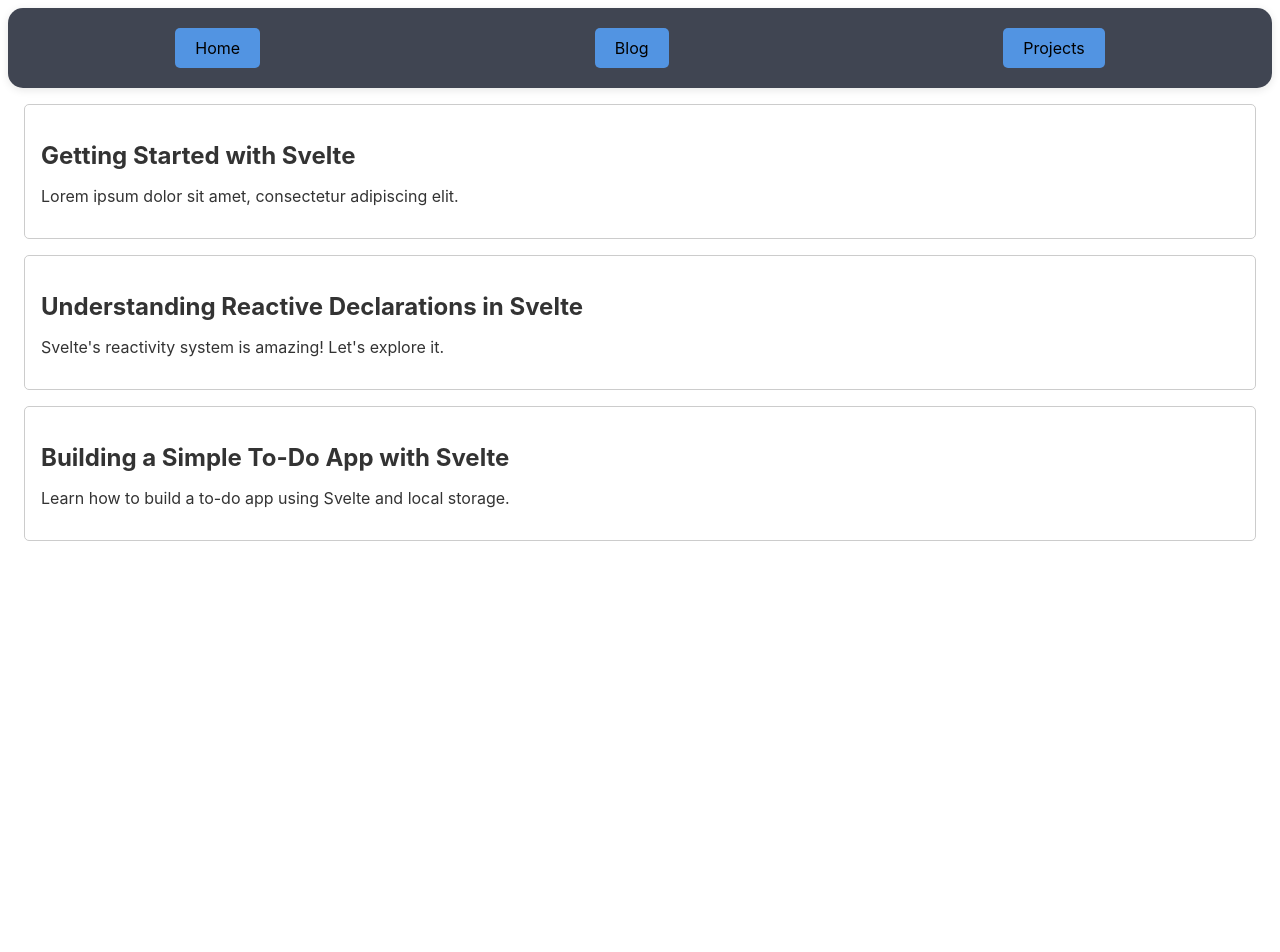
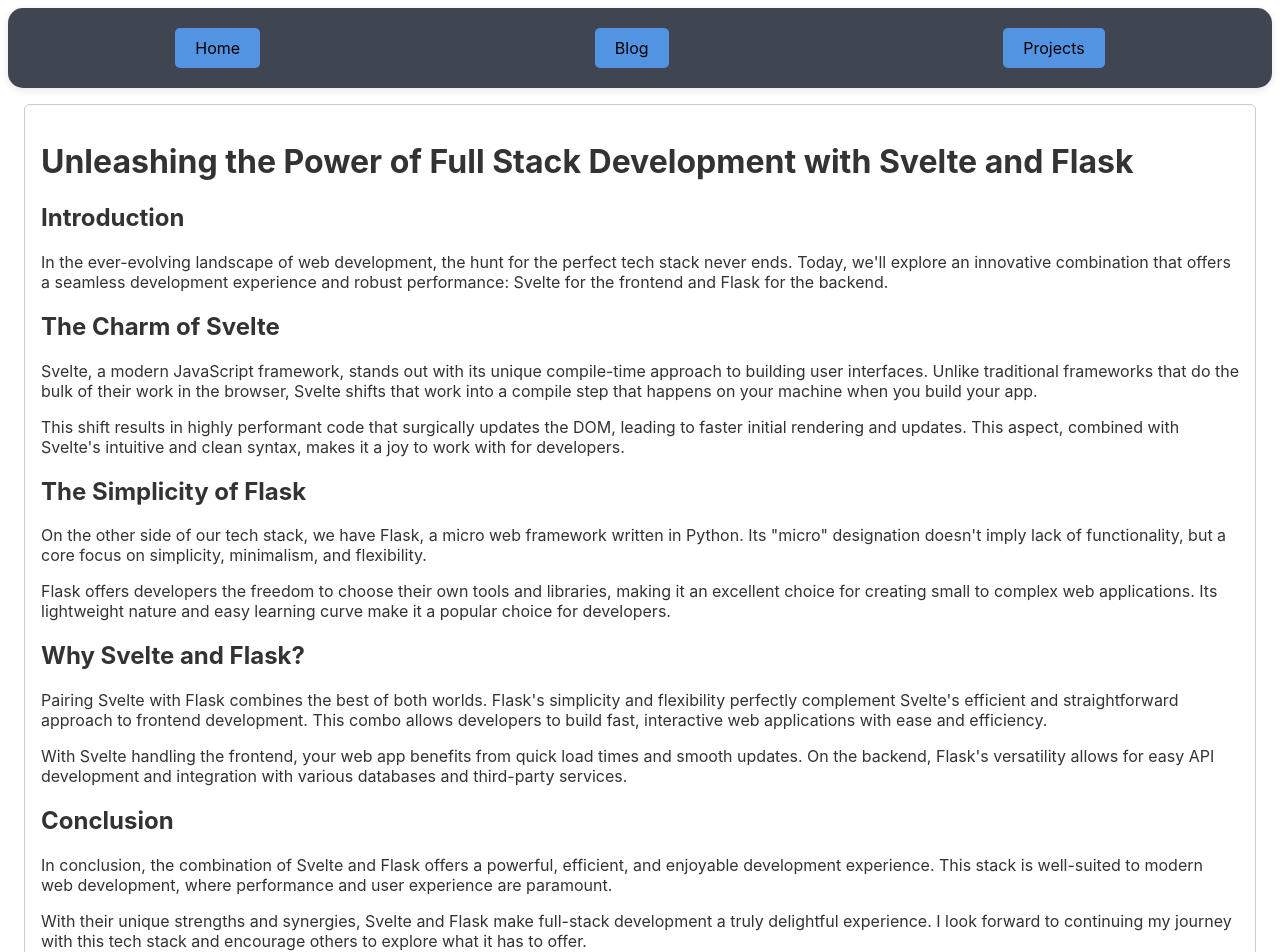
Before and after one commit to Lowband21/LowbandPortfolio, a Svelte app in the folder client/: page /blog in a window 1280 px wide. Shown: the top 952 px of the page. Before the commit the page ends 800 px from the top, so only its background shows below. Built offline with nearby package versions, Linux system fonts and the light colour scheme.

Commit message:
My first blog post

```diff
--- a/client/package.json
+++ b/client/package.json
@@ -3,9 +3,10 @@
   "version": "1.0.0",
   "dependencies": {
     "@tsconfig/svelte": "^5.0.0",
+    "marked": "^6.0.0",
     "npm-run-all": "^4.1.5",
     "rollup": "^2.00.0",
-    "rollup-plugin-commonjs": "^10.0.0",
+    "rollup-plugin-commonjs": "^10.1.0",
     "rollup-plugin-css-only": "^4.3.0",
     "rollup-plugin-livereload": "^2.0.0",
     "rollup-plugin-node-resolve": "^5.2.0",
--- a/client/src/App.svelte
+++ b/client/src/App.svelte
@@ -4,6 +4,7 @@
   import Home from './Home.svelte';
   import Blog from './Blog.svelte';
   import Projects from './Projects.svelte';
+  import Post from './Post.svelte';
 </script>
 
 <style>
@@ -52,4 +53,5 @@
   <Route path="/" component={Home} />
   <Route path="/blog" component={Blog} />
   <Route path="/projects" component={Projects} />
+  <Route path="/post/:id" let:params={params} component={Post} />
 </Router>
--- a/client/src/Blog.svelte
+++ b/client/src/Blog.svelte
@@ -1,24 +1,11 @@
 <!-- Blog.svelte -->
 <script>
-  // Sample data for blog posts
-  const blogPosts = [
-    {
-      id: 1,
-      title: "Getting Started with Svelte",
-      content: "Lorem ipsum dolor sit amet, consectetur adipiscing elit.",
-    },
-    {
-      id: 2,
-      title: "Understanding Reactive Declarations in Svelte",
-      content: "Svelte's reactivity system is amazing! Let's explore it.",
-    },
-    {
-      id: 3,
-      title: "Building a Simple To-Do App with Svelte",
-      content: "Learn how to build a to-do app using Svelte and local storage.",
-    },
-  ];
+  import { blogPosts } from './blog/index.js';
+  import { Link } from 'svelte-routing';
+
+  let posts = blogPosts.map((Component, id) => ({ id, Component }));
 </script>
+
 
 <style>
   /* Style for blog post list */
@@ -40,11 +27,12 @@
   }
 </style>
 
+
 <div class="blog-list">
-  {#each blogPosts as post (post.id)}
+  {#each posts as { id, Component } (id)}
     <div class="blog-post">
-      <h2 class="blog-title">{post.title}</h2>
-      <p>{post.content}</p>
+      <svelte:component this={Component} />
+      <Link to={"/post/" + id}>Read more...</Link>
     </div>
   {/each}
 </div>
--- /dev/null
+++ b/client/src/Post.svelte
@@ -0,0 +1,21 @@
+<!-- Post.svelte -->
+<script>
+  import { blogPosts } from './blog/index.js';
+  import { onMount } from 'svelte';
+  import { Link } from 'svelte-routing';
+
+  export let id;
+
+  let Component;
+
+  onMount(async () => {
+    Component = blogPosts[id];
+  });
+</script>
+
+<div class="blog-post">
+  {#if Component}
+    <svelte:component this={Component} />
+  {/if}
+  <Link to="/blog">Back to blog</Link>
+</div>
--- /dev/null
+++ b/client/src/blog/Post1.svelte
@@ -0,0 +1,35 @@
+<!-- Post1.svelte -->
+<script>
+  export let post = {
+    title: "Unleashing the Power of Full Stack Development with Svelte and Flask",
+    content: `
+    <h2>Introduction</h2>
+    <p>In the ever-evolving landscape of web development, the hunt for the perfect tech stack never ends. Today, we'll explore an innovative combination that offers a seamless development experience and robust performance: Svelte for the frontend and Flask for the backend.</p>
+
+    <h2>The Charm of Svelte</h2>
+    <p>Svelte, a modern JavaScript framework, stands out with its unique compile-time approach to building user interfaces. Unlike traditional frameworks that do the bulk of their work in the browser, Svelte shifts that work into a compile step that happens on your machine when you build your app.</p>
+
+    <p>This shift results in highly performant code that surgically updates the DOM, leading to faster initial rendering and updates. This aspect, combined with Svelte's intuitive and clean syntax, makes it a joy to work with for developers.</p>
+
+    <h2>The Simplicity of Flask</h2>
+    <p>On the other side of our tech stack, we have Flask, a micro web framework written in Python. Its "micro" designation doesn't imply lack of functionality, but a core focus on simplicity, minimalism, and flexibility.</p>
+
+    <p>Flask offers developers the freedom to choose their own tools and libraries, making it an excellent choice for creating small to complex web applications. Its lightweight nature and easy learning curve make it a popular choice for developers.</p>
+
+    <h2>Why Svelte and Flask?</h2>
+    <p>Pairing Svelte with Flask combines the best of both worlds. Flask's simplicity and flexibility perfectly complement Svelte's efficient and straightforward approach to frontend development. This combo allows developers to build fast, interactive web applications with ease and efficiency.</p>
+
+    <p>With Svelte handling the frontend, your web app benefits from quick load times and smooth updates. On the backend, Flask's versatility allows for easy API development and integration with various databases and third-party services.</p>
+
+    <h2>Conclusion</h2>
+    <p>In conclusion, the combination of Svelte and Flask offers a powerful, efficient, and enjoyable development experience. This stack is well-suited to modern web development, where performance and user experience are paramount.</p>
+
+    <p>With their unique strengths and synergies, Svelte and Flask make full-stack development a truly delightful experience. I look forward to continuing my journey with this tech stack and encourage others to explore what it has to offer.</p>
+    `,
+  };
+</script>
+
+<div>
+  <h1>{post.title}</h1>
+  <p>{@html post.content}</p>
+</div>
--- /dev/null
+++ b/client/src/blog/Post2.svelte
@@ -0,0 +1,12 @@
+<!-- Post2.svelte -->
+<script>
+  export let post = {
+    title: "My Second Post",
+    content: "This is the content of my first post.",
+  };
+</script>
+
+<div>
+  <h2>{post.title}</h2>
+  <p>{post.content}</p>
+</div>
--- /dev/null
+++ b/client/src/blog/index.js
@@ -0,0 +1,10 @@
+// src/blog/index.js
+import Post1 from './Post1.svelte';
+import Post2 from './Post2.svelte';
+// ... import all other blog posts
+
+export const blogPosts = [
+    Post1,
+    Post2,
+    // ... all other blog posts
+];
```
Also changed, not shown: 1 other file (tests, documents, lock files or other folders).
